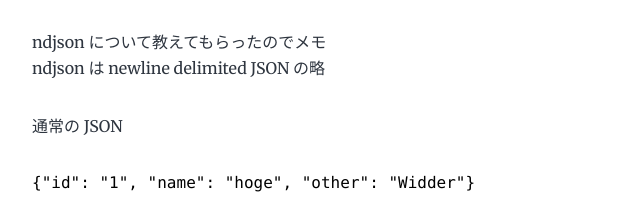
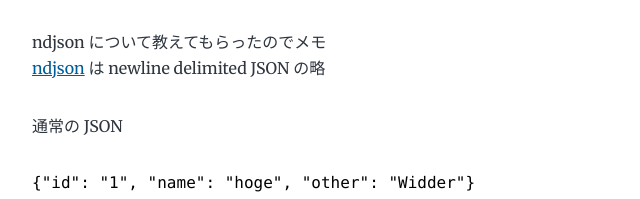
Before and after one commit to honyanya/365, a Gatsby site in the folder gatsby-starter-blog/: page /2022-10-10_memo-ndjson/ in a window 1280 px wide. Shown: the part 211-410 px from the top of the page, 292-932 px from the left. Built offline with nearby package versions, Linux system fonts and the light colour scheme; Gatsby itself is replaced by a stand-in of ours; some packages are replaced by stand-ins of ours; code samples lack their colours.

Commit message:
[add] 2022-10-10_ndjson link

```diff
--- a/gatsby-starter-blog/content/blog/2022-10-10_memo-ndjson/index.md
+++ b/gatsby-starter-blog/content/blog/2022-10-10_memo-ndjson/index.md
@@ -5,7 +5,7 @@ description: "ndjson について教えてもらったのでメモ"
 ---
 
 ndjson について教えてもらったのでメモ
-ndjson は newline delimited JSON の略
+[ndjson](http://ndjson.org/) は newline delimited JSON の略
 
 通常の JSON
 
```
